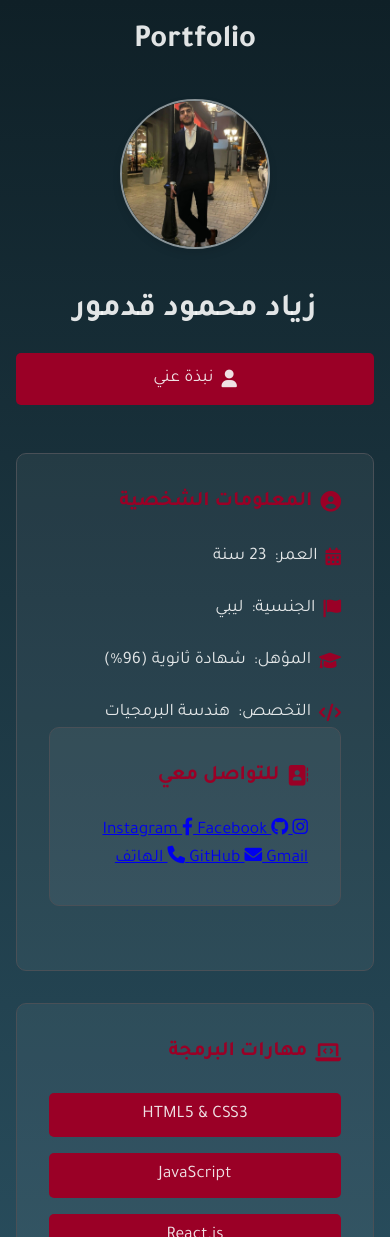
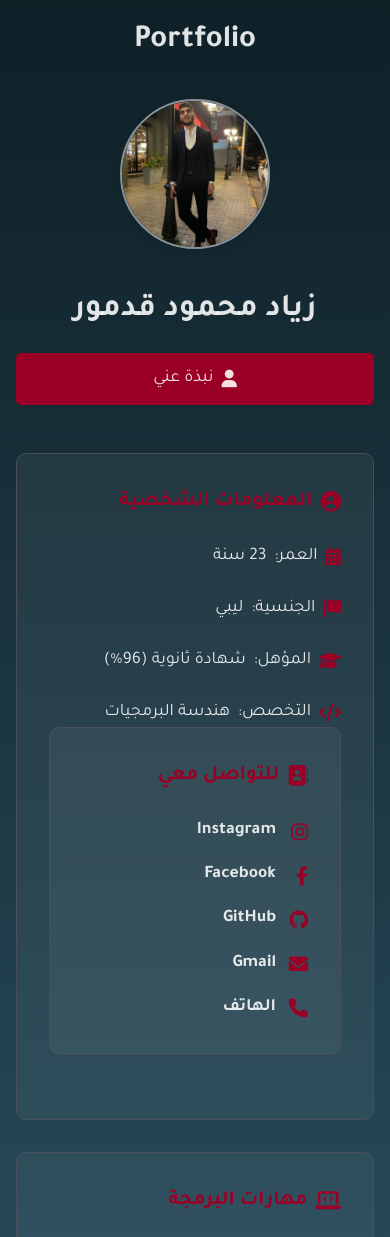
Before and after one commit to ziadg249/personal, a plain HTML site: page index.html in a window 390 px wide. Shown: the top 1237 px of the page. Drawn offline with Linux system fonts and the light colour scheme.

Commit message:
Update style.css

```diff
--- a/style.css
+++ b/style.css
@@ -7,6 +7,8 @@
     --border-color: #495057;
     --section-bg: rgba(255, 255, 255, 0.05);
 }
+
+
 
 * {
     margin: 0;
@@ -58,11 +60,37 @@ header {
 
 .name {
     font-size: 2.5rem;
-    margin-bottom: 1rem;
+    margin-bottom: 0.5rem; /* أقلت المسافة لأن زر نبذة عني تحتها */
     color: var(--text-color);
 }
 
-/* Social Links */
+/* Buttons */
+.buttons {
+    display: flex;
+    justify-content: center;
+    gap: 1rem;
+    margin-top: 1rem; /* لتقليل المسافة تحت الاسم */
+}
+
+.btn {
+    display: inline-flex;
+    align-items: center;
+    gap: 0.5rem;
+    padding: 0.75rem 1.5rem;
+    background: var(--primary-color);
+    color: var(--text-color);
+    text-decoration: none;
+    border-radius: 5px;
+    transition: all 0.3s ease;
+}
+
+.btn:hover {
+    background: var(--primary-hover);
+    transform: translateY(-2px);
+    box-shadow: 0 4px 10px rgba(0, 0, 0, 0.2);
+}
+
+/* Social Links (محذوفة من العرض، بس لو بدك تضيفها لاحقًا) */
 .social-links {
     display: flex;
     justify-content: center;
@@ -123,6 +151,35 @@ header {
     color: var(--primary-color);
 }
 
+/* Contact Links */
+.contact-links {
+    display: flex;
+    flex-direction: column;
+    gap: 0.75rem;
+    margin-top: 1rem;
+}
+
+.contact-link {
+    color: var(--text-color);
+    text-decoration: none;
+    font-weight: 600;
+    font-size: 1.1rem;
+    display: flex;
+    align-items: center;
+    gap: 0.5rem;
+    transition: color 0.3s ease;
+}
+
+.contact-link i {
+    color: var(--primary-color);
+    min-width: 24px;
+    font-size: 1.2rem;
+}
+
+.contact-link:hover {
+    color: var(--primary-hover);
+}
+
 /* Skills Grid */
 .skills-grid {
     display: grid;
@@ -142,32 +199,6 @@ header {
 .skill-item:hover {
     background: var(--primary-hover);
     transform: translateY(-2px);
-}
-
-/* Buttons */
-.buttons {
-    display: flex;
-    justify-content: center;
-    gap: 1rem;
-    margin-top: 2rem;
-}
-
-.btn {
-    display: inline-flex;
-    align-items: center;
-    gap: 0.5rem;
-    padding: 0.75rem 1.5rem;
-    background: var(--primary-color);
-    color: var(--text-color);
-    text-decoration: none;
-    border-radius: 5px;
-    transition: all 0.3s ease;
-}
-
-.btn:hover {
-    background: var(--primary-hover);
-    transform: translateY(-2px);
-    box-shadow: 0 4px 10px rgba(0, 0, 0, 0.2);
 }
 
 /* Responsive Design */
@@ -205,4 +236,8 @@ header {
         width: 100%;
         justify-content: center;
     }
+
+    .contact-links {
+        gap: 1rem;
+    }
 }
```
